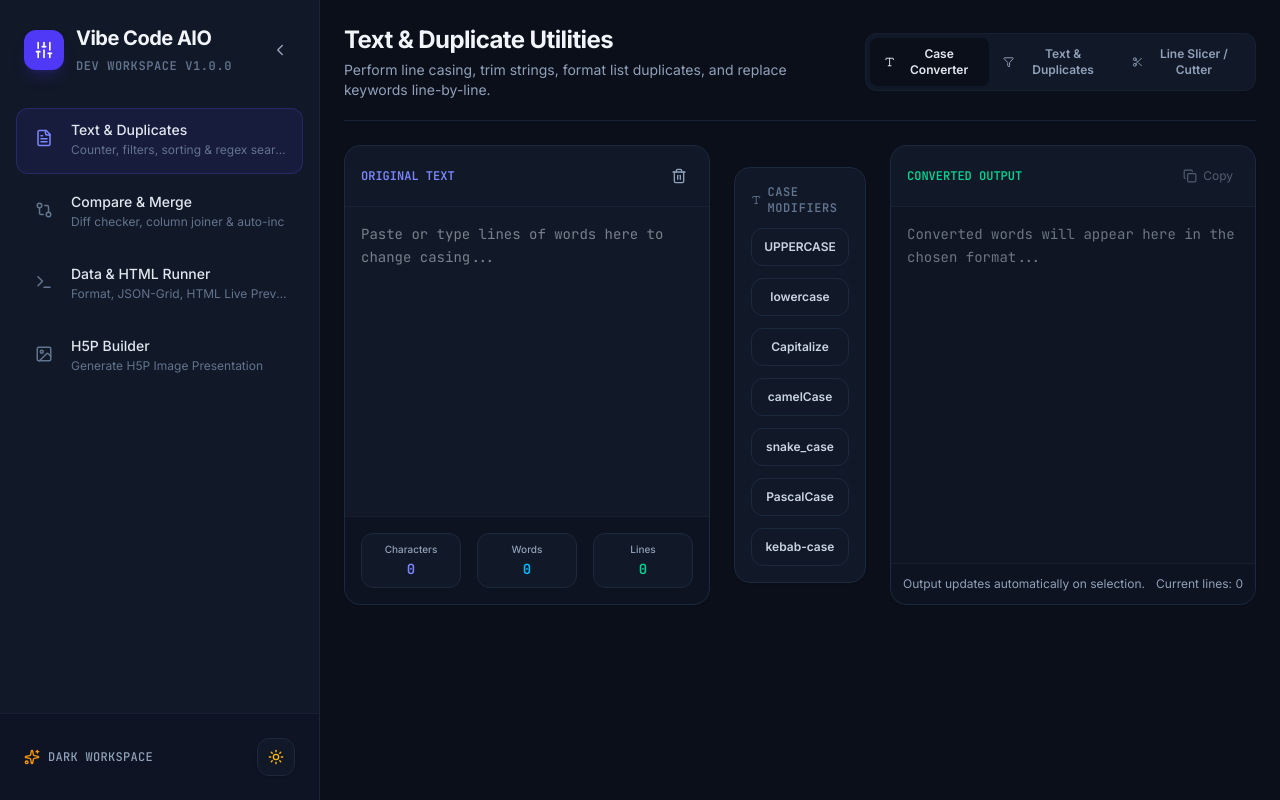
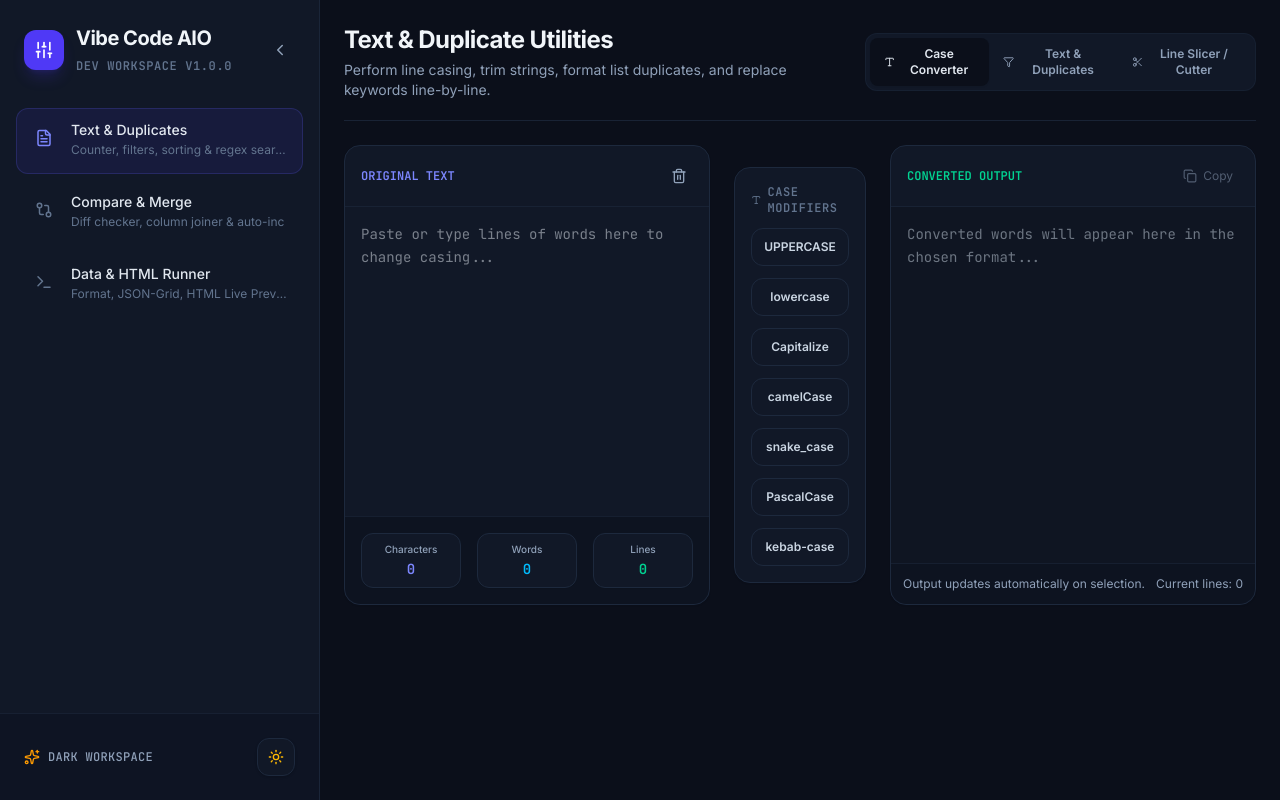
Before and after one commit to hungnm-1225/AIO-Tool, a React (Vite) app: page /#case-converter in a window 1280 px wide. Built offline with nearby package versions, Linux system fonts and the light colour scheme.

Commit message:
Remove H5P Builder from sidebar modules
Removed H5P Builder module from the sidebar.

```diff
--- a/src/components/Sidebar.tsx
+++ b/src/components/Sidebar.tsx
@@ -10,8 +10,7 @@ import {
   Sparkles,
   ChevronLeft,
   ChevronRight,
-  X,
-  Image as ImageIcon
+  X
 } from "lucide-react";
 
 interface SidebarProps {
@@ -60,13 +59,6 @@ export default function Sidebar({
       description: "Format, JSON-Grid, HTML Live Preview",
       icon: Terminal,
       hashId: "formatter",
-    },
-    {
-      id: ActiveModule.H5P_BUILDER,
-      label: "H5P Builder",
-      description: "Generate H5P Image Presentation",
-      icon: ImageIcon,
-      hashId: "h5p-builder",
     }
   ];
 
```
